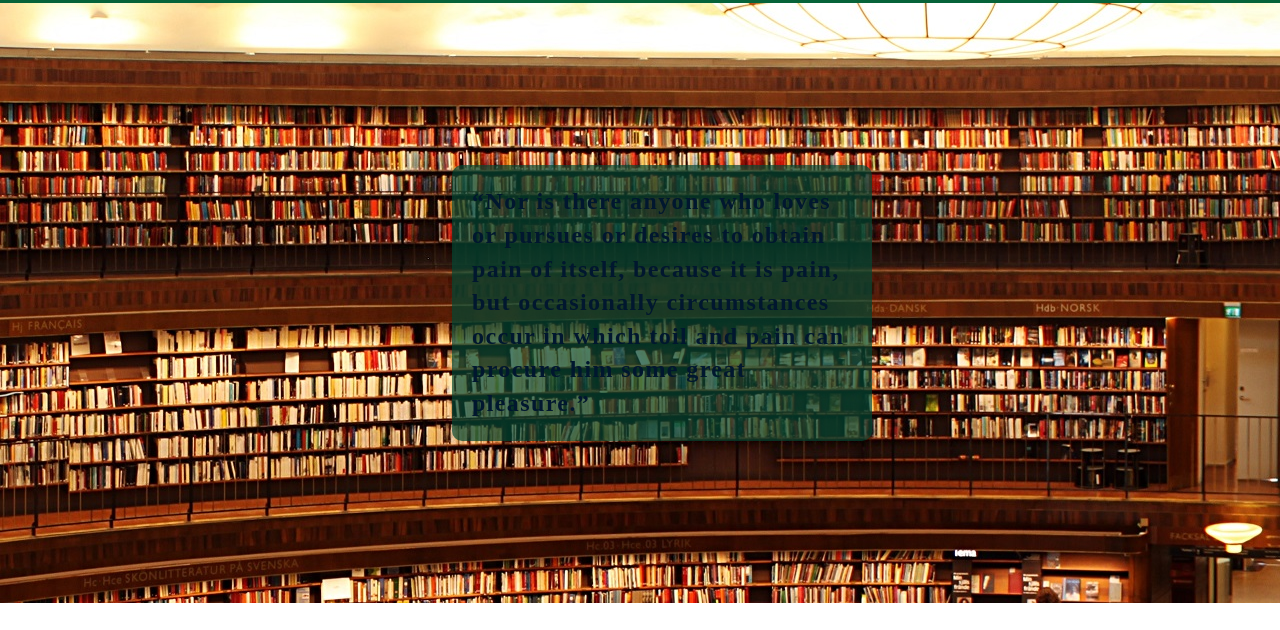
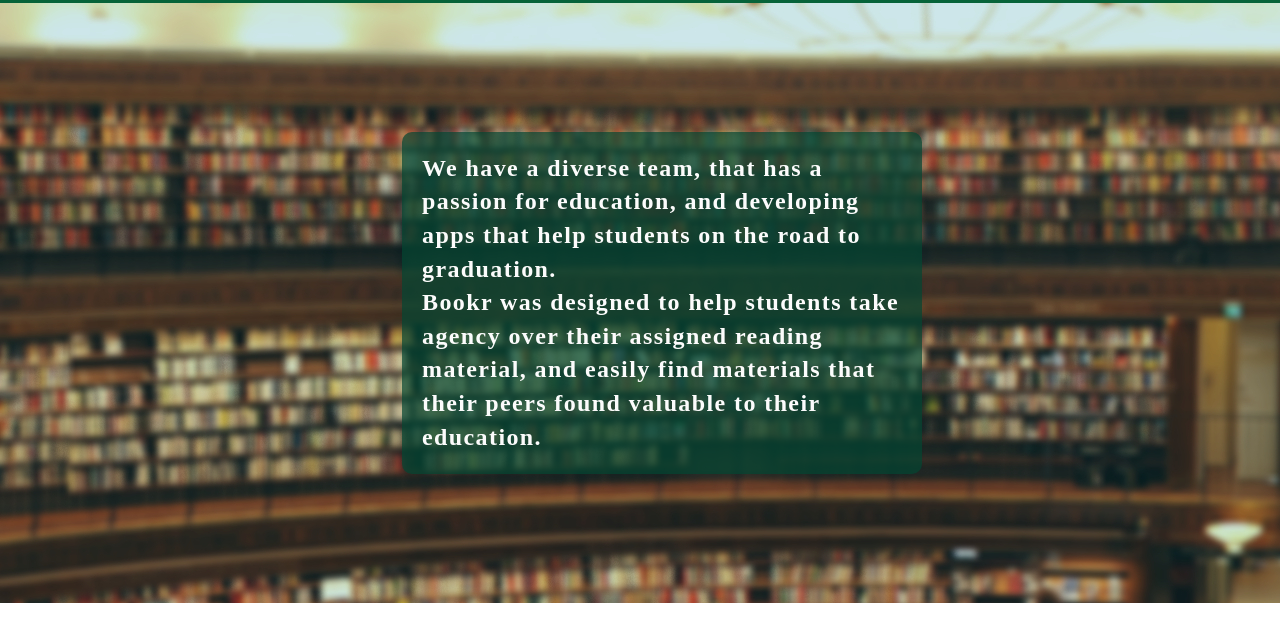
Before and after one commit to book-r/UI-S, a plain HTML site: page about.html in a window 1280 px wide. Shown: the part 100-730 px from the top of the page. Drawn offline with Linux system fonts and the light colour scheme; a web font is replaced by a local one.

Commit message:
Modified Header images of Home and About. Added header text to both pages.

```diff
--- a/about.html
+++ b/about.html
@@ -14,7 +14,7 @@
 <body>
     <div class='nav'>
         <nav>
-            <span class='nav-logo'>
+            <span class='nav-logo' href='index.html'>
                 <img src="https://book-r.netlify.com/static/media/bookr_logo_white.10916577.png" />
             </span>
             <ul class='nav-links'>
@@ -32,14 +32,14 @@
     <div class='headerabout' id='about'>
         <div class='about-container'>
             <div class='about-team'>
-                <h2 class='about-text'>“Nor is there anyone who loves or pursues or desires to obtain pain of itself, because it is pain, but occasionally circumstances occur in which toil and pain can procure him some great pleasure.”</h2>
+                <h2 class='about-text'>We have a diverse team, that has a passion for education, and developing apps that help students on the road to graduation.<br>Bookr was designed to help students take agency over their assigned reading material, and easily find materials that their peers found valuable to their education.</h2>
             </div>
         </div>
     </div>
 
     <div class='about-mobile'>
         <div class='statement'>
-            <h1 class='motto-text'>“Nor is there anyone who loves or pursues or desires to obtain pain of itself, because it is pain, but occasionally circumstances occur in which toil and pain can procure him some great pleasure.”</p>
+            <h1 class='motto-text'>We have a diverse team, that has a passion for education, and developing apps that help students on the road to graduation. Bookr was designed to help students take agency over their assigned reading material, and easily find materials that their peers found valuable to their education.</h1>
         </div>
     </div>
 
--- a/less/aboutbanner.less
+++ b/less/aboutbanner.less
@@ -1,7 +1,7 @@
 .headerabout {
     height: 600px;
     width: 100%;
-    background: url('../assets/AboutMain.jpg') ;
+    background: url('../assets/AboutMainModified.jpg') ;
     display: flex;
     align-items: center;
     margin: 0 auto;
@@ -15,14 +15,14 @@
         justify-content: center;
 
         .about-team {
-            width: 380px;
+            width: 480px;
             margin-left: 300px;
             background-color:  #034732B3;  //70% - HEX Opacity https://gist.github.com/frankyonnetti/9400858
             padding: 20px;
             border-radius: 10px;
 
             h2 {
-                color: @color-dark;
+                color: @color-offwhite;
                 font-size: 24px;
                 line-height: 1.4;
             }
--- a/less/header.less
+++ b/less/header.less
@@ -1,7 +1,7 @@
 .header {
     height: 600px;
     width: 100%;
-    background: url('../assets/HomeMainAlt.jpg') ;
+    background: url('../assets/HomeMainAltModified.jpg') ;
     display: flex;
     align-items: center;
 
@@ -24,7 +24,7 @@
             border-radius: 10px;
 
             h2 {
-                color: @color-dark;
+                color: @color-offwhite;
                 font-size: 24px;
                 line-height: 1.4;
             }
```
Also changed, not shown: index.html (+3 -3 lines), assets/AboutMainModified.jpg (added), assets/HomeMainAltModified.jpg (added), css/index.css.
